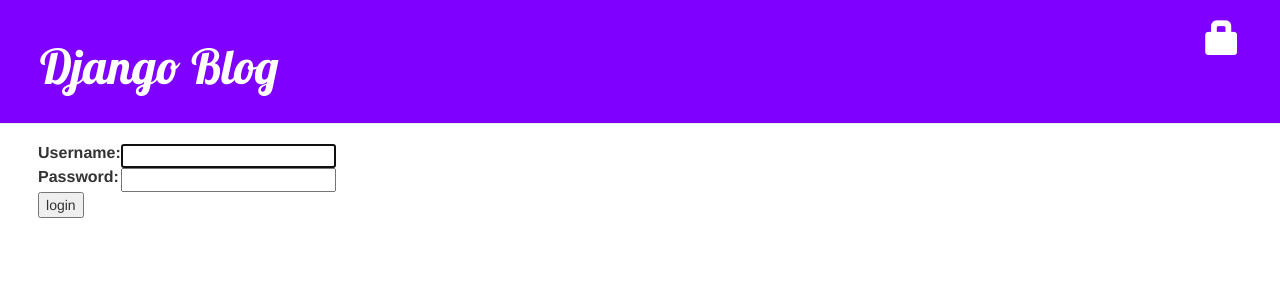
After one commit to Rob0tWizard/my-first-blog, a Django app: page /accounts/login/ in a window 1280 px wide. The commit adds this page. Shown: the top 300 px of the page. Run offline with Django 4.2, Linux system fonts and the light colour scheme; some libraries are stand-ins or nearby versions.

Commit message:
login and logout

```diff
--- a/blog/templates/blog/base.html
+++ b/blog/templates/blog/base.html
@@ -1,7 +1,7 @@
 {% load static %}
 <html>
     <head>
-        <title>Django Girls blog</title>
+        <title>Django blog</title>
         <link rel="stylesheet" href="//maxcdn.bootstrapcdn.com/bootstrap/3.2.0/css/bootstrap.min.css">
         <link rel="stylesheet" href="//maxcdn.bootstrapcdn.com/bootstrap/3.2.0/css/bootstrap-theme.min.css">
         <link href='//fonts.googleapis.com/css?family=Lobster&subset=latin,latin-ext' rel='stylesheet' type='text/css'>
@@ -11,6 +11,10 @@
         <div class="page-header">
             {% if user.is_authenticated %}
                 <a href="{% url 'post_new' %}" class="top-menu"><span class="glyphicon glyphicon-plus"></span></a>
+                <a href="{% url 'post_draft_list' %}" class="top-menu"><span class="glyphicon glyphicon-edit"></span></a>
+                <p class="top-menu">Hello {{ user.username }} <small>(<a href="{% url 'logout' %}">Log out</a>)</small></p>
+            {%else%}
+                <a href="{% url 'login' %}" class="top-menu"><span class="glyphicon glyphicon-lock"></span></a>
             {% endif %}
             <h1><a href="/">Django Blog</a></h1>
         </div>
--- /dev/null
+++ b/blog/templates/registration/login.html
@@ -0,0 +1,24 @@
+{% extends "blog/base.html" %}
+
+{% block content %}
+    {% if form.errors %}
+        <p>Your username and password didn't match. Please try again.</p>
+    {% endif %}
+
+    <form method="post" action="{% url 'login' %}">
+    {% csrf_token %}
+        <table>
+        <tr>
+            <td>{{ form.username.label_tag }}</td>
+            <td>{{ form.username }}</td>
+        </tr>
+        <tr>
+            <td>{{ form.password.label_tag }}</td>
+            <td>{{ form.password }}</td>
+        </tr>
+        </table>
+
+        <input type="submit" value="login" />
+        <input type="hidden" name="next" value="{{ next }}" />
+    </form>
+{% endblock %}
--- a/mysite/urls.py
+++ b/mysite/urls.py
@@ -1,8 +1,10 @@
 from django.contrib import admin
 from django.urls import path, include
-
+from django.contrib.auth import views
 
 urlpatterns = [
     path('admin/', admin.site.urls),
+    path('accounts/login/', views.LoginView.as_view(), name='login'),
+    path('accounts/logout/', views.LogoutView.as_view(next_page='/'), name='logout'),
     path("", include('blog.urls')),
 ]
```
Also changed, not shown: blog/views.py (+14 -7 lines), mysite/settings.py (+3 -12 lines).
